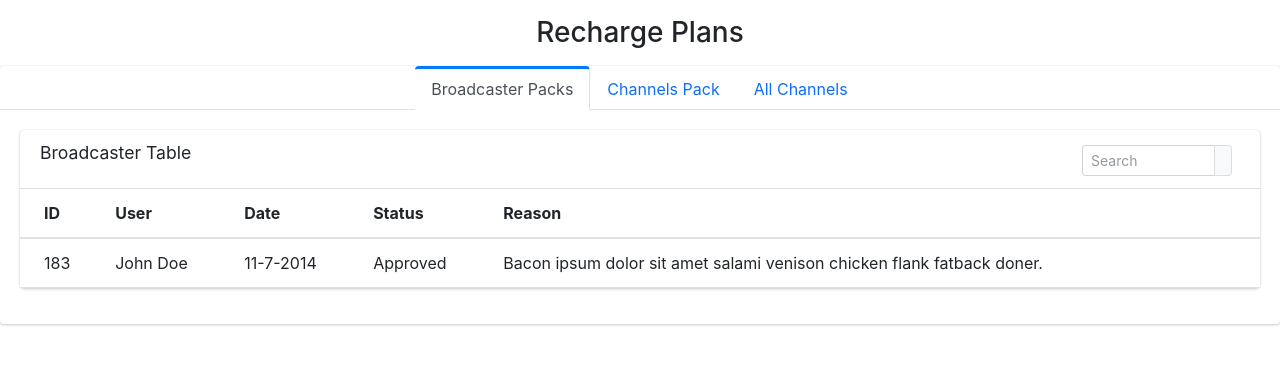
After one commit to taha-shaikhh/project, a PHP site: page /rechargepage.php in a window 1280 px wide. The commit adds this page. Shown: the top 365 px of the page. Run offline with PHP 8.4, Linux system fonts and the light colour scheme; some libraries are stand-ins or nearby versions.

Commit message:
recharge page frontend

```diff
--- /dev/null
+++ b/rechargepage.php
@@ -0,0 +1,226 @@
+<!doctype html>
+<html lang="en">
+
+<head>
+    <meta charset="utf-8">
+    <meta name="viewport" content="width=device-width, initial-scale=1">
+    <title>Recharge</title>
+    <link href="https://cdn.jsdelivr.net/npm/bootstrap@5.3.0/dist/css/bootstrap.min.css" rel="stylesheet"
+        integrity="sha384-9ndCyUaIbzAi2FUVXJi0CjmCapSmO7SnpJef0486qhLnuZ2cdeRhO02iuK6FUUVM" crossorigin="anonymous">
+    <link rel="stylesheet" href="adminlte.min.css">
+</head>
+
+<body>
+    <div class="text-center my-3">
+        <h3>Recharge Plans</h3>
+    </div>
+
+    <div>
+        <div class="card card-primary card-outline card-outline-tabs">
+            <div class="card-header p-0 border-bottom-0">
+                <ul class="nav nav-tabs justify-content-center" id="recharge" role="tablist">
+                    <li class="nav-item">
+                        <a class="nav-link" id="broadcast-pack-tab" data-toggle="pill" href="#broadcast-pack" role="tab"
+                            aria-controls="broadcast-pack" aria-selected="true">Broadcaster Packs</a>
+                    </li>
+                    <li class="nav-item">
+                        <a class="nav-link" id="channel-packs-tab" data-toggle="pill" href="#channel-packs" role="tab"
+                            aria-controls="channel-packs" aria-selected="false">Channels Pack</a>
+                    </li>
+                    <li class="nav-item">
+                        <a class="nav-link" id="all-channels-tab" data-toggle="pill" href="#all-channels" role="tab"
+                            aria-controls="all-channels" aria-selected="false">All Channels</a>
+                    </li>
+                </ul>
+            </div>
+            <div class="card-body">
+                <div class="tab-content" id="recharge-category">
+                    <div class="tab-pane fade" id="broadcast-pack" role="tabpanel" aria-labelledby="broadcast-pack-tab">
+
+                        <div class="row">
+                            <div class="col-12">
+                                <div class="card">
+                                    <div class="card-header">
+                                        <h3 class="card-title">Broadcaster Table</h3>
+
+                                        <div class="card-tools">
+                                            <div class="input-group input-group-sm" style="width: 150px;">
+                                                <input type="text" name="table_search" class="form-control float-right"
+                                                    placeholder="Search">
+
+                                                <div class="input-group-append">
+                                                    <button type="submit" class="btn btn-default">
+                                                        <i class="fas fa-search"></i>
+                                                    </button>
+                                                </div>
+                                            </div>
+                                        </div>
+                                    </div>
+                                    <!-- /.card-header -->
+                                    <div class="card-body table-responsive p-0">
+                                        <table class="table table-hover text-nowrap">
+                                            <thead>
+                                                <tr>
+                                                    <th>ID</th>
+                                                    <th>User</th>
+                                                    <th>Date</th>
+                                                    <th>Status</th>
+                                                    <th>Reason</th>
+                                                </tr>
+                                            </thead>
+                                            <tbody>
+                                                <tr>
+                                                    <td>183</td>
+                                                    <td>John Doe</td>
+                                                    <td>11-7-2014</td>
+                                                    <td><span class="tag tag-success">Approved</span></td>
+                                                    <td>Bacon ipsum dolor sit amet salami venison chicken flank fatback
+                                                        doner.</td>
+                                                </tr>
+                                            </tbody>
+                                        </table>
+                                    </div>
+                                    <!-- /.card-body -->
+                                </div>
+                                <!-- /.card -->
+                            </div>
+                        </div>
+
+                    </div>
+
+
+                    <div class="tab-pane fade" id="channel-packs" role="tabpanel" aria-labelledby="channel-packs-tab">
+                        <div class="row">
+                            <div class="col-12">
+                                <div class="card">
+                                    <div class="card-header">
+                                        <h3 class="card-title">Channels Pack Table</h3>
+
+                                        <div class="card-tools">
+                                            <div class="input-group input-group-sm" style="width: 150px;">
+                                                <input type="text" name="table_search" class="form-control float-right"
+                                                    placeholder="Search">
+
+                                                <div class="input-group-append">
+                                                    <button type="submit" class="btn btn-default">
+                                                        <i class="fas fa-search"></i>
+                                                    </button>
+                                                </div>
+                                            </div>
+                                        </div>
+                                    </div>
+                                    <!-- /.card-header -->
+                                    <div class="card-body table-responsive p-0">
+                                        <table class="table table-hover text-nowrap">
+                                            <thead>
+                                                <tr>
+                                                    <th>ID</th>
+                                                    <th>User</th>
+                                                    <th>Date</th>
+                                                    <th>Status</th>
+                                                    <th>Reason</th>
+                                                </tr>
+                                            </thead>
+                                            <tbody>
+                                                <tr>
+                                                    <td>183</td>
+                                                    <td>John Doe</td>
+                                                    <td>11-7-2014</td>
+                                                    <td><span class="tag tag-success">Approved</span></td>
+                                                    <td>Bacon ipsum dolor sit amet salami venison chicken flank fatback
+                                                        doner.</td>
+                                                </tr>
+                                            </tbody>
+                                        </table>
+                                    </div>
+                                    <!-- /.card-body -->
+                                </div>
+                                <!-- /.card -->
+                            </div>
+                        </div>
+                    </div>
+
+
+                    <div class="tab-pane fade" id="all-channels" role="tabpanel" aria-labelledby="all-channels-tab">
+                        <div class="row">
+                            <div class="col-12">
+                                <div class="card">
+                                    <div class="card-header">
+                                        <h3 class="card-title">ALL Channels Table</h3>
+
+                                        <div class="card-tools">
+                                            <div class="input-group input-group-sm" style="width: 150px;">
+                                                <input type="text" name="table_search" class="form-control float-right"
+                                                    placeholder="Search">
+
+                                                <div class="input-group-append">
+                                                    <button type="submit" class="btn btn-default">
+                                                        <i class="fas fa-search"></i>
+                                                    </button>
+                                                </div>
+                                            </div>
+                                        </div>
+                                    </div>
+                                    <!-- /.card-header -->
+                                    <div class="card-body table-responsive p-0">
+                                        <table class="table table-hover text-nowrap">
+                                            <thead>
+                                                <tr>
+                                                    <th>ID</th>
+                                                    <th>User</th>
+                                                    <th>Date</th>
+                                                    <th>Status</th>
+                                                    <th>Reason</th>
+                                                </tr>
+                                            </thead>
+                                            <tbody>
+                                                <tr>
+                                                    <td>183</td>
+                                                    <td>John Doe</td>
+                                                    <td>11-7-2014</td>
+                                                    <td><span class="tag tag-success">Approved</span></td>
+                                                    <td>Bacon ipsum dolor sit amet salami venison chicken flank fatback
+                                                        doner.</td>
+                                                </tr>
+                                            </tbody>
+                                        </table>
+                                    </div>
+                                    <!-- /.card-body -->
+                                </div>
+                                <!-- /.card -->
+                            </div>
+                        </div>
+                    </div>
+
+                </div>
+            </div>
+            <!-- /.card -->
+        </div>
+    </div>
+    <script src="jquery.min.js"></script>
+    <script>
+    // Show the first tab and hide the rest
+    $('#recharge li:first-child a').addClass('active');
+    $('.tab-pane').removeClass('show');
+    $('.tab-pane:first').addClass('active');
+    $('.tab-pane:first').addClass('show');
+
+    $('#recharge li ').click(function() {
+        $('#recharge li a').removeClass('active');
+        $(this).find('a').addClass('active');
+        //    $('.tab-pane').hide();
+        $('#recharge-category div').removeClass('active');
+        $('#recharge-category div').removeClass('show');
+        var activeTab = $(this).find('a').attr('href');
+        console.log("test" + activeTab);
+        $(activeTab).addClass('show');
+        $(activeTab).addClass('active');
+        return false;
+    });
+    </script>
+    <script src="https://cdn.jsdelivr.net/npm/bootstrap@5.3.0/dist/js/bootstrap.bundle.min.js"
+        integrity="sha384-geWF76RCwLtnZ8qwWowPQNguL3RmwHVBC9FhGdlKrxdiJJigb/j/68SIy3Te4Bkz" crossorigin="anonymous">
+    </script>
+</body>
+
+</html>
```
Also changed, not shown: customerhomepage.php (+18 -13 lines).
